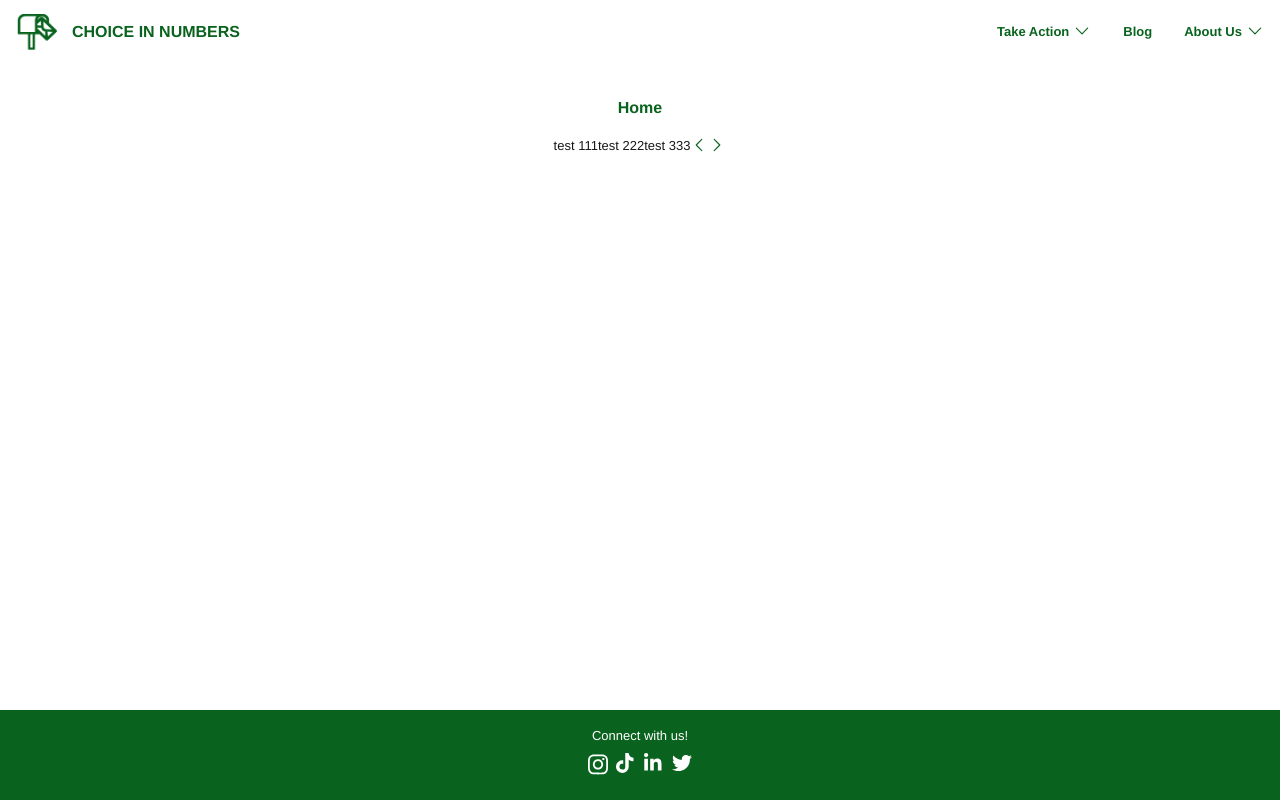
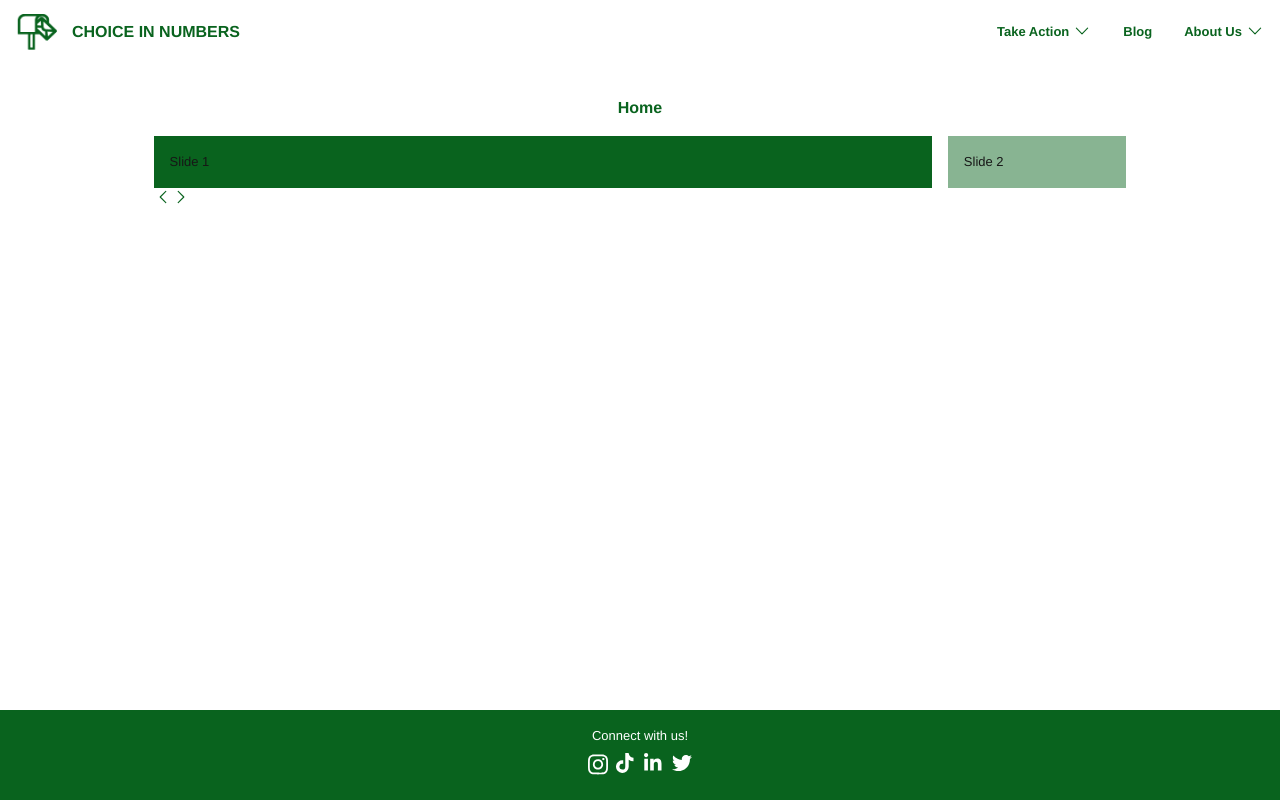
Before and after one commit to dina-shoham/choice-in-numbers, a Next.js app in the folder choice-in-numbers-frontend/: page / in a window 1280 px wide. Built offline with nearby package versions, Linux system fonts and the light colour scheme.

Commit message:
trying embla carousel

```diff
--- a/choice-in-numbers-frontend/components/CarouselCustom.tsx
+++ b/choice-in-numbers-frontend/components/CarouselCustom.tsx
@@ -1,30 +1,34 @@
-import dynamic from "next/dynamic";
-// import { Carousel } from "@material-tailwind/react";
-import { ReactNode } from "react";
-import Chevron from "./Chevron";
+import '../styles/globals.css';
+import React, { ReactNode, useCallback } from 'react';
+import useEmblaCarousel from 'embla-carousel-react';
+import Chevron from './Chevron';
 
-const Carousel = dynamic(
-  () => import("@material-tailwind/react").then((mod) => mod.Carousel),
-  { ssr: false}
-);
+export default function CarouselCustom (): React.JSX.Element {
+  const [emblaRef, emblaApi] = useEmblaCarousel()
 
-interface CarouselCustomProps {
-  children: ReactNode;
-};
+  const scrollPrev = useCallback(() => {
+    if (emblaApi) emblaApi.scrollPrev();
+    console.log("prev")
+  }, [emblaApi])
 
-export default function CarouselCustom({ children }: CarouselCustomProps) {
+  const scrollNext = useCallback(() => {
+    if (emblaApi) emblaApi.scrollNext();
+    console.log("next")
+  }, [emblaApi])
+
   return (
-    <Carousel
-      className="rounded-xl"
-      prevArrow={({ handlePrev }) => ( <Chevron Color="accent-dark" Orientation='left' /> )}
-      nextArrow={({ handleNext }) => ( <Chevron Color="accent-dark" Orientation='right' /> )}
-      placeholder={null}
-      onResize={() => {}}
-      onResizeCapture={() => {}}
-      onPointerEnterCapture={() => {}}
-      onPointerLeaveCapture={() => {}}
-    >
-      {children}
-    </Carousel>
+      <div className="embla w-8/10" ref={emblaRef}>
+        <div className="embla__container gap-4">
+          <div className="embla__slide bg-accent-dark p-4">Slide 1</div>
+          <div className="embla__slide bg-accent-light p-4">Slide 2</div>
+          <div className="embla__slide bg-grey-dark p-4">Slide 3</div>
+        </div>
+        <button className="embla__prev" onClick={scrollPrev}>
+          <Chevron Color="accent-dark" Orientation='left' />
+        </button>
+        <button className="embla__next" onClick={scrollNext}>
+          <Chevron Color="accent-dark" Orientation='right' />
+        </button>
+      </div>
   );
 }
--- a/choice-in-numbers-frontend/package.json
+++ b/choice-in-numbers-frontend/package.json
@@ -11,14 +11,15 @@
   "dependencies": {
     "@emotion/react": "^11.14.0",
     "@emotion/styled": "^11.14.0",
+    "@material-tailwind/react": "^2.0.0",
     "@mui/icons-material": "^7.1.0",
     "@mui/material": "^7.1.0",
     "@sanity/image-url": "^1.1.0",
+    "embla-carousel-react": "^8.6.0",
     "next": "15.3.2",
     "next-sanity": "^9.11.1",
     "react": "^18.0.0",
-    "react-dom": "^18.0.0",
-    "@material-tailwind/react": "^2.0.0"
+    "react-dom": "^18.0.0"
   },
   "devDependencies": {
     "@eslint/eslintrc": "^3",
--- a/choice-in-numbers-frontend/pages/index.tsx
+++ b/choice-in-numbers-frontend/pages/index.tsx
@@ -49,11 +49,7 @@ const Home: NextPage = () => {
   return (
     <div className="p-4 m-4 gap-4 flex flex-col items-center">
       <h1>Home</h1>
-      <div>
       <CarouselCustom>
-          <div><p>test 111</p></div>
-          <div><p>test 222</p></div>
-          <div><p>test 333</p></div>
         {/* <Postcard
           Sender={senderAddress}
           Recipient={recipientAddress}
@@ -68,7 +64,6 @@ const Home: NextPage = () => {
           Message="3333333333333333333333333. This is postcard 3, three of three"/> */}
       </CarouselCustom>
     </div>
-    </div>
   );
 };
 export default Home;
--- a/choice-in-numbers-frontend/styles/globals.css
+++ b/choice-in-numbers-frontend/styles/globals.css
@@ -33,3 +33,15 @@ h1 {
   font-size: medium;
   color: var(--accent-dark)
 }
+
+/* embla carousel styles */
+.embla {
+ overflow: hidden;
+}
+.embla__container {
+ display: flex;
+}
+.embla__slide {
+ flex: 0 0 auto;
+ width: 80%;
+}
```
Also changed, not shown: 1 other file (tests, documents, lock files or other folders). Lines whose indentation alone changed are shown as unchanged.
